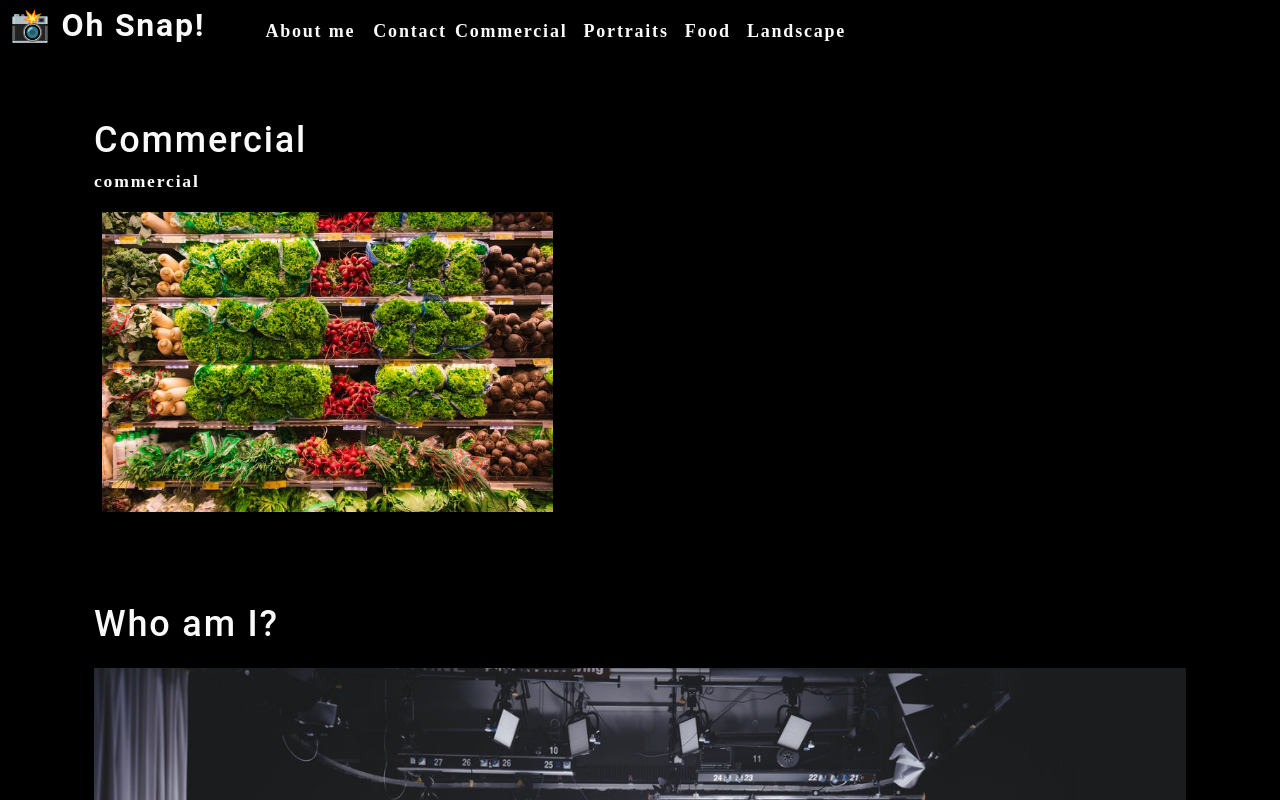
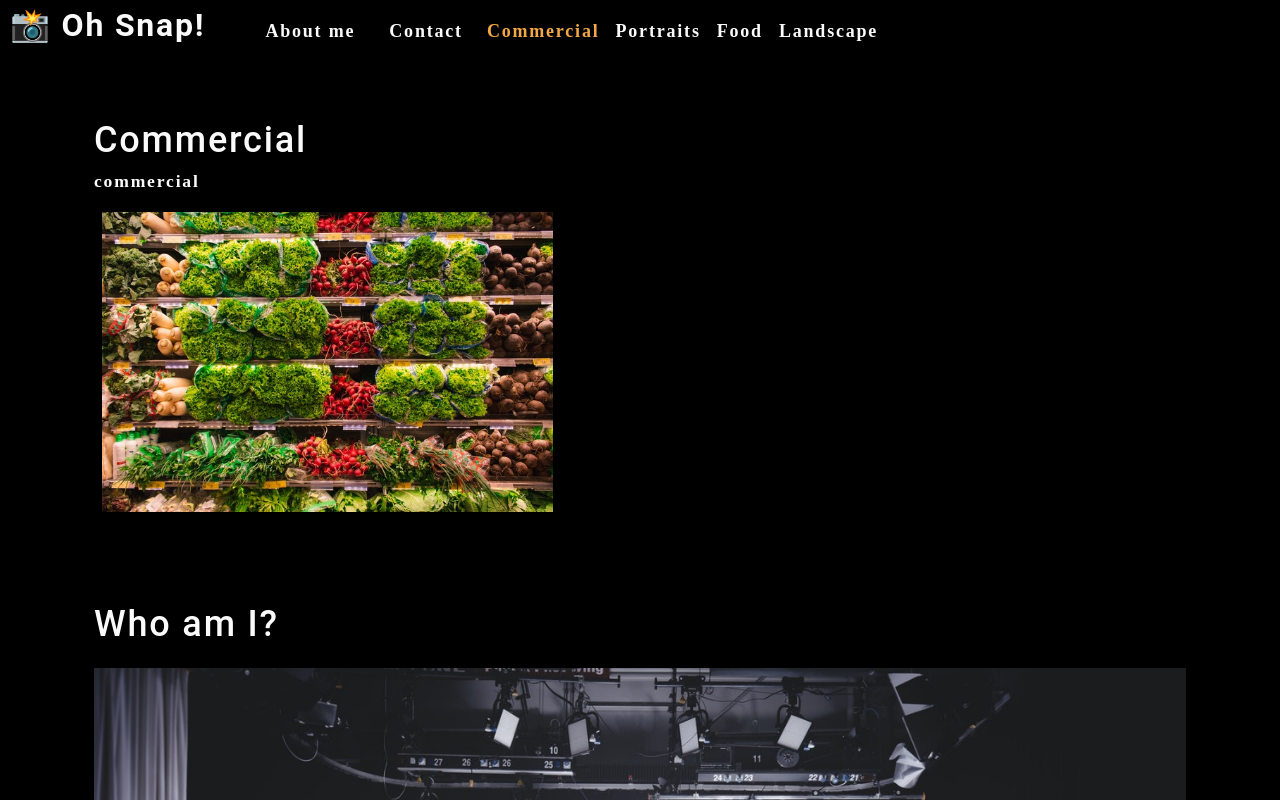
Before and after one commit to amymgardiner/Photo-Port, a React (Create React App) app: page / in a window 1280 px wide. Shown: the top 800 px of the page. Built offline with nearby package versions, Linux system fonts and the light colour scheme.

Commit message:
conditionally render gallery and change color of nav bar

```diff
--- a/src/App.js
+++ b/src/App.js
@@ -1,15 +1,37 @@
-import React from 'react';
+import React, { useState } from 'react';
 import Nav from './components/Nav';
 import About from './components/About';
 import Gallery from './components/Gallery';
 
 function App() {
+  const [categories] = useState([
+    {
+      name: 'commercial',
+      description:
+        'Photos of grocery stores, food trucks, and other commercial projects',
+    },
+    { name: 'portraits', description: 'Portraits of people in my life' },
+    { name: 'food', description: 'Delicious delicacies' },
+    {
+      name: 'landscape',
+      description: 'Fields, farmhouses, waterfalls, and the beauty of nature',
+    },
+  ]);
+
+  const [currentCategory, setCurrentCategory] = useState(categories[0]);
+
   return (
     <div>
-      <Nav></Nav>
+      <Nav
+        categories={categories}
+        setCurrentCategory={setCurrentCategory}
+        currentCategory={currentCategory}
+      ></Nav>
       <main>
-        <Gallery></Gallery>
-        <About></About>
+        <div>
+          <Gallery></Gallery>
+          <About></About>
+        </div>
       </main>
     </div>
   );
--- a/src/components/Nav/index.js
+++ b/src/components/Nav/index.js
@@ -1,24 +1,12 @@
-import React from 'react';
+import React, { useEffect } from 'react';
 import { capitalizeFirstLetter } from '../../utils/helpers';
 
-function Nav() {
-  const categories = [
-    {
-      name: 'commercial',
-      description:
-        'Photos of grocery stores, food trucks, and other commercial projects',
-    },
-    { name: 'portraits', description: 'Portraits of people in my life' },
-    { name: 'food', description: 'Delicious delicacies' },
-    {
-      name: 'landscape',
-      description: 'Fields, farmhouses, waterfalls, and the beauty of nature',
-    },
-  ];
+function Nav(props) {
+  const { categories = [], setCurrentCategory, currentCategory } = props;
 
-  function categorySelected(name) {
-    console.log(`${name} clicked`);
-  }
+  useEffect(() => {
+    document.title = capitalizeFirstLetter(currentCategory.name);
+  }, [currentCategory]);
 
   return (
     <header className="flex-row px-1">
@@ -38,12 +26,21 @@ function Nav() {
               About me
             </a>
           </li>
-          <li>
+          <li className="mx-2">
             <span>Contact</span>
           </li>
           {categories.map((category) => (
-            <li className="mx-1" key={category.name}>
-              <span onClick={() => categorySelected(category.name)}>
+            <li
+              className={`mx-1 ${
+                currentCategory.name === category.name && 'navActive'
+              }`}
+              key={category.name}
+            >
+              <span
+                onClick={() => {
+                  setCurrentCategory(category);
+                }}
+              >
                 {capitalizeFirstLetter(category.name)}
               </span>
             </li>
```
